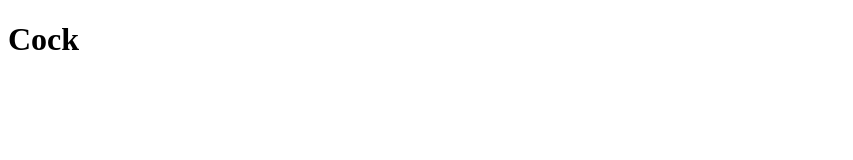
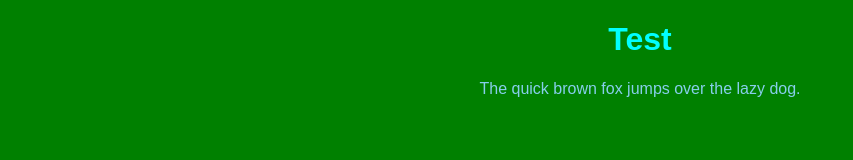
Before and after one commit to Stonksers/stonksers.github.io, a plain HTML site: page index.html in a window 1280 px wide. Shown: the whole page, without its empty margins (0-853 px from the left). Drawn offline with Linux system fonts and the light colour scheme.

Commit message:
Further testing with CSS

```diff
--- a/index.html
+++ b/index.html
@@ -3,8 +3,10 @@
 <html>
    <head>
     <title>Testing</title>
+    <link rel="stylesheet" href="style.css">
    </head>
    <body>
-    <h1>Cock</h1>
+    <h1>Test</h1>
+    <p>The quick brown fox jumps over the lazy dog.</p>
    </body>
 </html>
--- /dev/null
+++ b/style.css
@@ -0,0 +1,13 @@
+body {
+    text-align: center;
+    font-family: Arial, Helvetica, sans-serif;
+    background-color: green;
+}
+
+h1 {
+    color: aqua;
+}
+
+p {
+    color: skyblue;
+}
```
